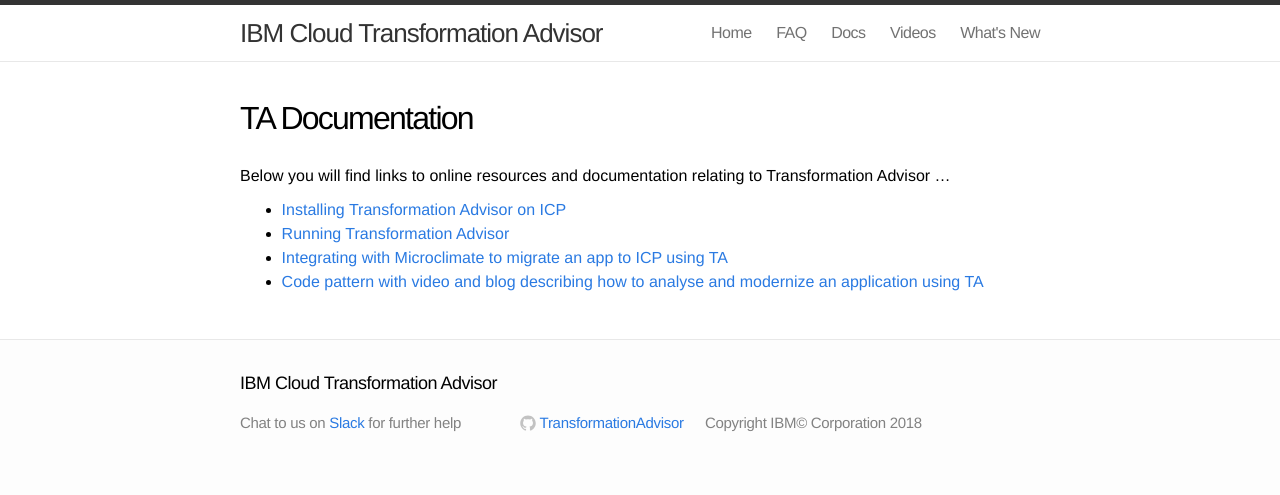
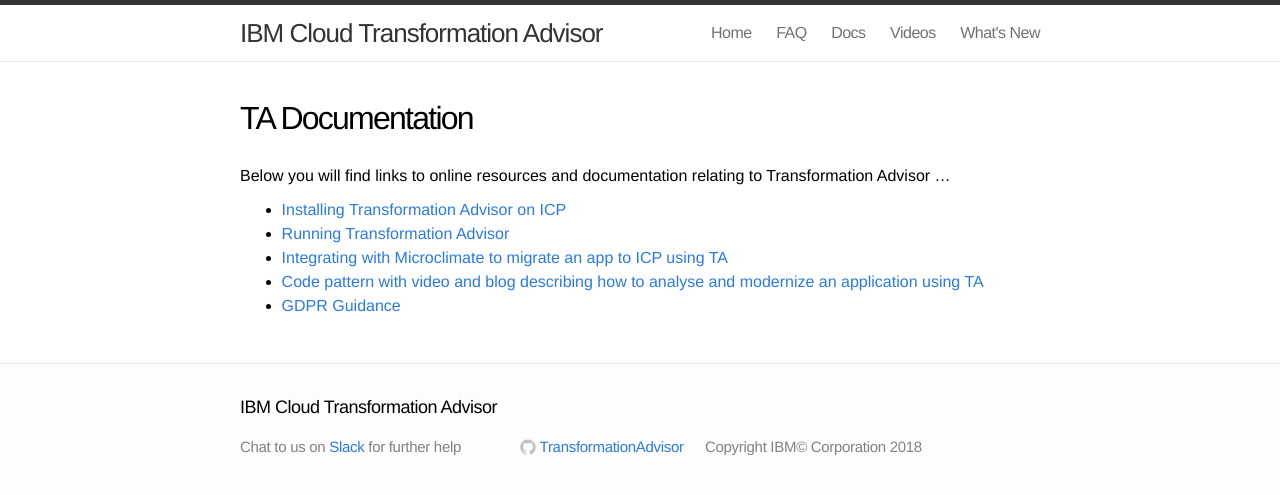
Before and after one commit to TransformationAdvisor/TA.github.io, a Jekyll site: the page built from doc/index.md, in a window 1280 px wide. Shown: the top 495 px of the page. Built offline with Jekyll 4.4.1, drawn with Linux system fonts in a browser that asks for light colours.

Commit message:
Update index.md

```diff
--- a/doc/index.md
+++ b/doc/index.md
@@ -9,3 +9,4 @@
 - [Running Transformation Advisor](https://developer.ibm.com/recipes/tutorials/using-the-transformation-advisor-on-ibm-cloud-private/)
 - [Integrating with Microclimate to migrate an app to ICP using TA](https://developer.ibm.com/recipes/tutorials/transformation-advisor/)
 - [Code pattern with video and blog describing how to analyse and modernize an application using TA](https://developer.ibm.com/patterns/app-modernization-transformation-advisor-cloud-private/)
+- [GDPR Guidance](./gdpr.md)
```
